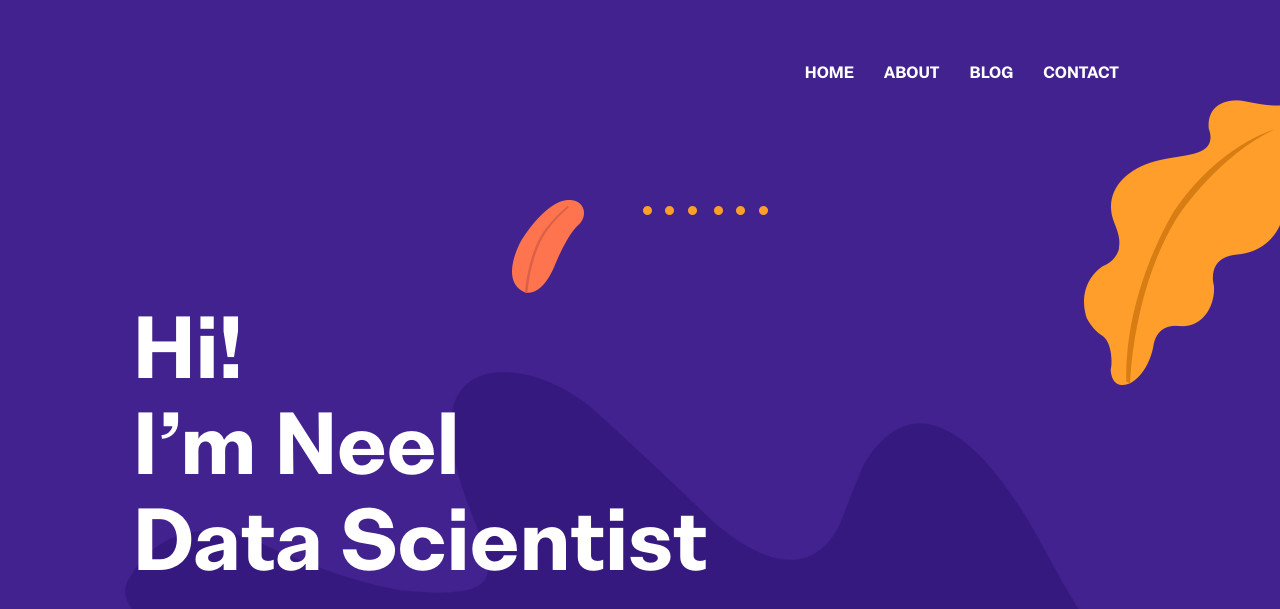
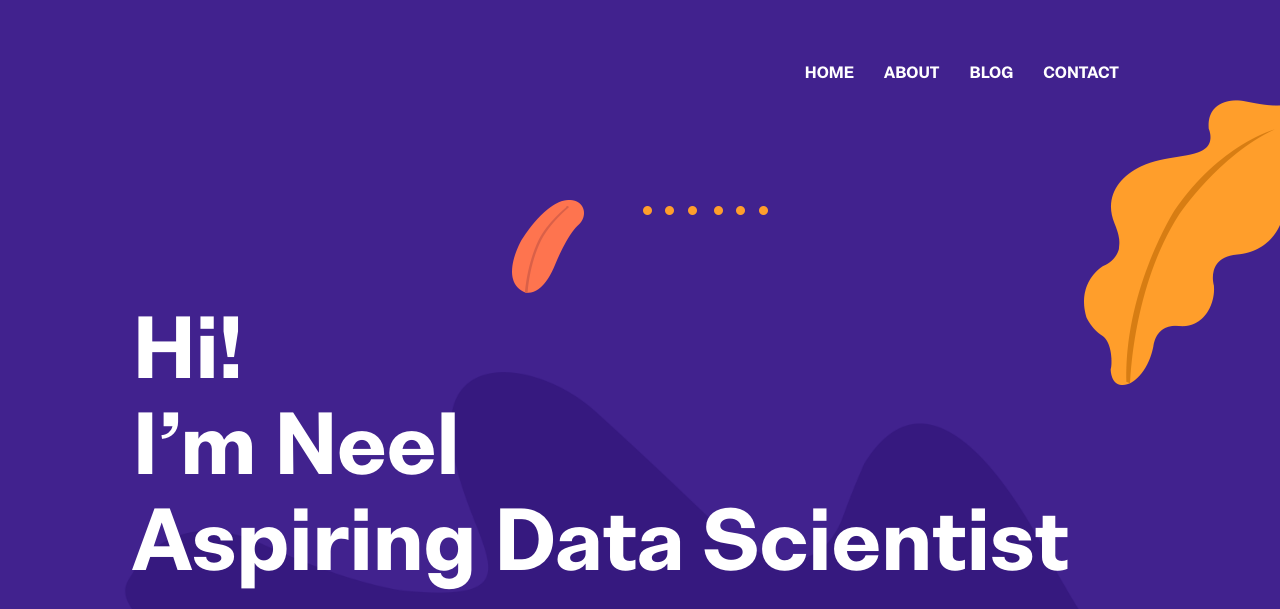
Before and after one commit to Neel2904/Neel2904.github.io, a plain HTML site: page index.html in a window 1280 px wide. Shown: the top 609 px of the page. Drawn offline with nearby package versions, Linux system fonts and the light colour scheme.

Commit message:
some changes on UI

```diff
--- a/index.html
+++ b/index.html
@@ -3,7 +3,7 @@
 
 <head>
   <meta charset="utf-8">
-  <title>Portfolio</title>
+  <title>Neel's Portfolio</title>
 
   <!-- mobile responsive meta -->
   <meta name="viewport" content="width=device-width, initial-scale=1">
@@ -63,7 +63,7 @@
     <div class="container">
       <div class="row">
         <div class="col-lg-11 mx-auto">
-          <h1 class="text-white font-tertiary">Hi! <br> I’m Neel <br> Data Scientist</h1>
+          <h1 class="text-white font-tertiary">Hi! <br> I’m Neel <br>Aspiring Data Scientist</h1>
         </div>
       </div>
     </div>
```
Also changed, not shown: about.html (+1 -1 lines), blog.html (+1 -1 lines), contact.html (+1 -1 lines), portfolio.html (+1 -1 lines).
